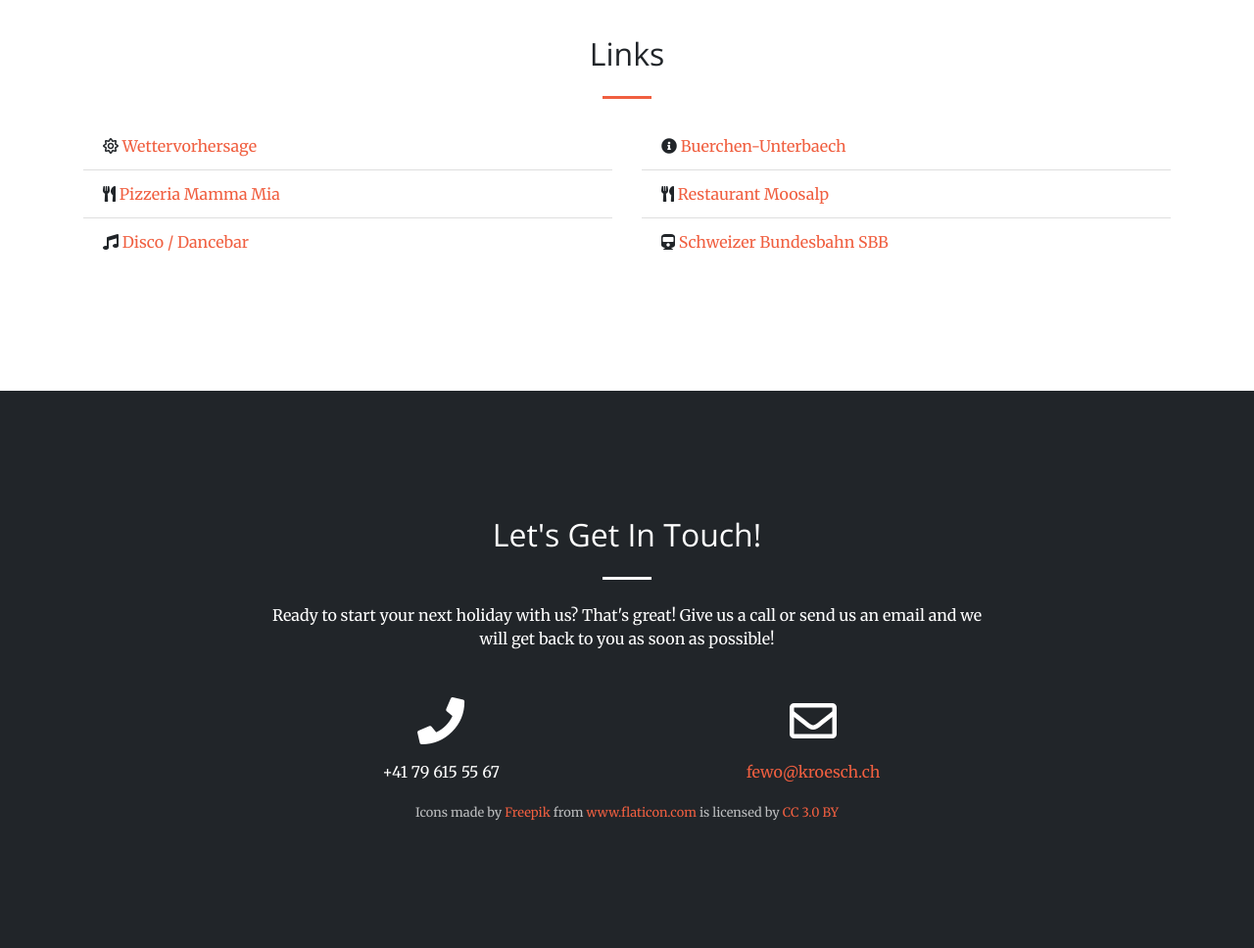
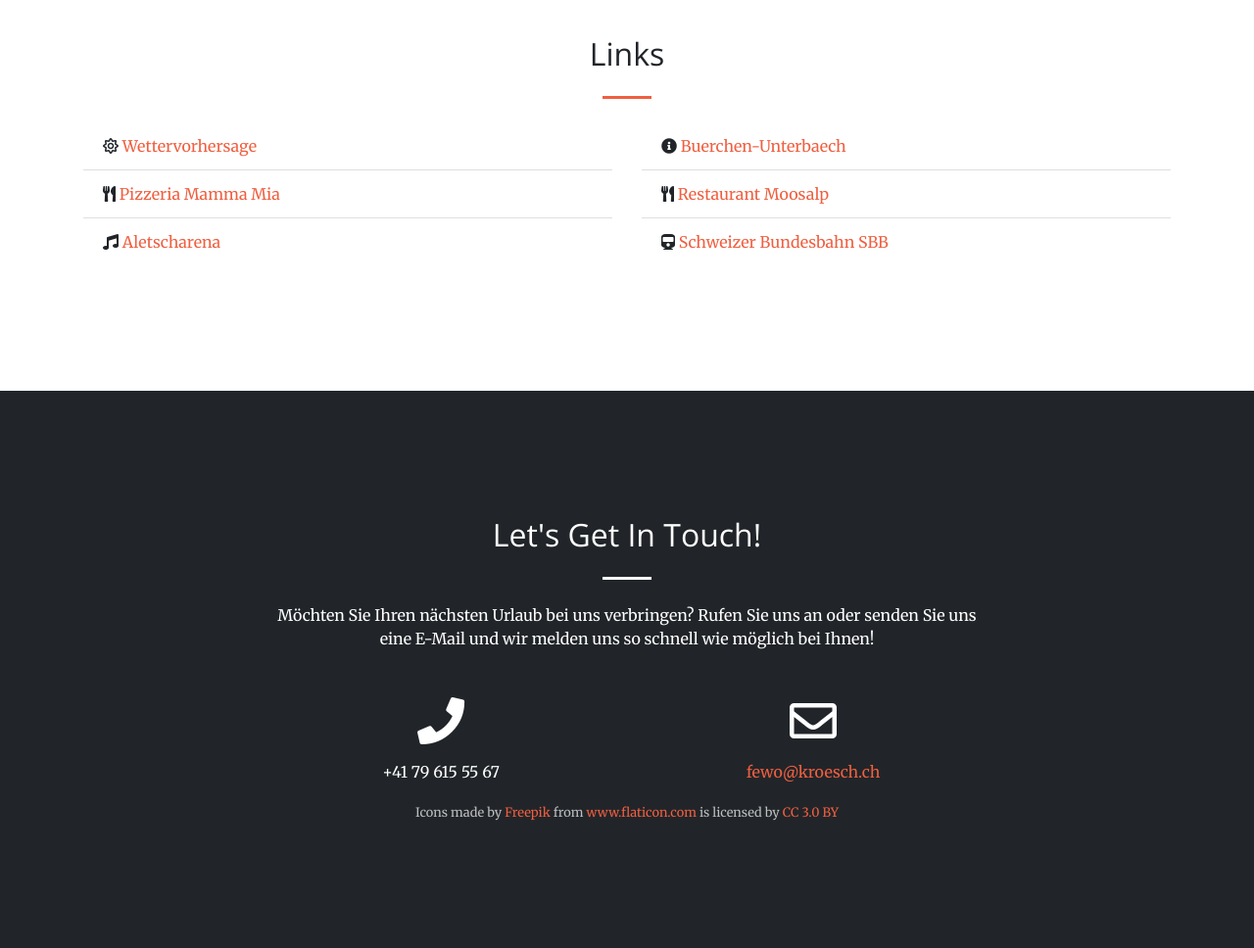
Before and after one commit to kkroesch/fewo-scheduler, a Django app: template website/template/index.html in a window 1280 px wide. Shown: the part 3784-4752 px from the top of the page at 98% size. Run offline with Django 3.2, Linux system fonts and the light colour scheme; the template is opened without the code that fills it, so the values that code supplies are empty; some libraries are stand-ins or nearby versions.

Commit message:
Fixed broken links.

```diff
--- a/website/template/index.html
+++ b/website/template/index.html
@@ -271,6 +271,7 @@
                     Wohnung
                   </div>
                   <div class="project-name">
+                    Schlafzimmer mit grossem Doppelbett und ausreichendem Schrankraum.
                   </div>
                 </div>
               </div>
@@ -285,6 +286,7 @@
                     Wohnung
                   </div>
                   <div class="project-name">
+                    Esszimmer mit massivem Tisch und Stühlen aus Kiefer
                   </div>
                 </div>
               </div>
@@ -313,6 +315,7 @@
                     Wohnung
                   </div>
                   <div class="project-name">
+                    Wohn- und Esszimmer werden durch einen Kamin geteilt.
                   </div>
                 </div>
               </div>
@@ -345,7 +348,7 @@
             <ul class="list-group list-group-flush">
               <li class="list-group-item"><i class="far fa-sun"></i>&nbsp;<a href="https://kachelmannwetter.com/ch/vorhersage/2661326-buerchen/lighttrend">Wettervorhersage</a></li>
               <li class="list-group-item"><i class="fa fa-utensils"></i>&nbsp;<a href="http://www.restmammamia.ch/Speisekarte.html">Pizzeria Mamma Mia</a></li>
-              <li class="list-group-item"><i class="fa fa-music"></i>&nbsp;<a href="#">Disco / Dancebar</a></li>
+              <li class="list-group-item"><i class="fa fa-music"></i>&nbsp;<a href="https://www.aletscharena.ch/">Aletscharena</a></li>
             </ul>
           </div>
           <div class="col-sm">
@@ -365,7 +368,7 @@
           <div class="col-lg-8 mx-auto text-center">
             <h2 class="section-heading">Let's Get In Touch!</h2>
           <hr class="light my-4">
-            <p class="mb-5">Ready to start your next holiday with us? That's great! Give us a call or send us an email and we will get back to you as soon as possible!</p>
+            <p class="mb-5">Möchten Sie Ihren nächsten Urlaub bei uns verbringen? Rufen Sie uns an oder senden Sie uns eine E-Mail und wir melden uns so schnell wie möglich bei Ihnen!</p>
           </div>
         </div>
         <div class="row">
```
